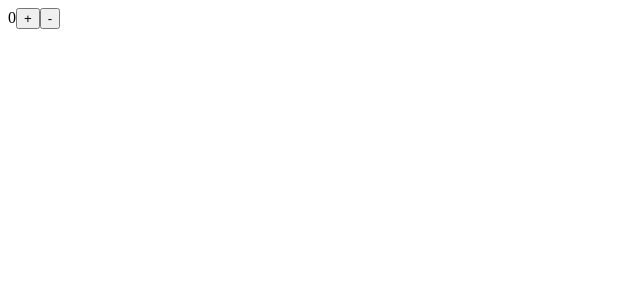
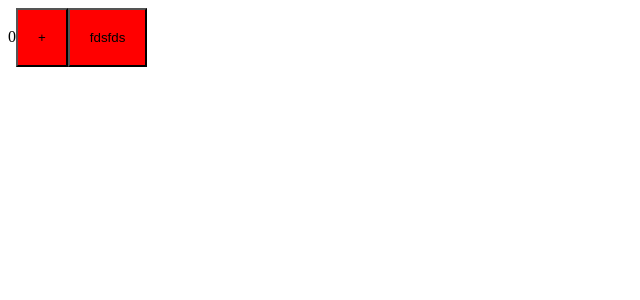
Before and after one commit to Heinzic/WebpackModuleFederation, a React app: page / in a window 1280 px wide. Shown: the top 300 px of the page, without its empty margins (0-640 px from the left). Built offline with nearby package versions, Linux system fonts and the light colour scheme.

Commit message:
настройка css

```diff
--- /dev/null
+++ b/index.d.ts
@@ -0,0 +1 @@
+declare module "*.scss";
--- a/package.json
+++ b/package.json
@@ -25,7 +25,12 @@
     "@types/react-dom": "^18.2.11",
     "@types/webpack": "^5.28.3",
     "@types/webpack-dev-server": "^4.7.2",
+    "css-loader": "^6.8.1",
     "html-webpack-plugin": "^5.5.3",
+    "mini-css-extract-plugin": "^2.7.6",
+    "sass": "^1.69.0",
+    "sass-loader": "^13.3.2",
+    "style-loader": "^3.3.3",
     "ts-loader": "^9.5.0",
     "ts-node": "^10.9.1",
     "typescript": "^5.2.2",
--- /dev/null
+++ b/src/components/App.scss
@@ -0,0 +1,4 @@
+button {
+  background-color: red;
+  padding: 20px;
+}
--- a/src/components/App.tsx
+++ b/src/components/App.tsx
@@ -1,4 +1,5 @@
 import { useState } from "react";
+import './App.scss'
 
 export function App() {
 
@@ -7,7 +8,7 @@
         <div>
             {count}
             <button onClick={() => setCount((prev) => prev + 1)} >+</button>
-            <button onClick={() => setCount((prev) => prev - 1)} >-</button>
+            <button onClick={() => setCount((prev) => prev - 1)} ><span>fdsfds</span></button>
         </div>
     );
 }
--- a/webpack.config.ts
+++ b/webpack.config.ts
@@ -2,6 +2,7 @@
 import HtmlWebpackPlugin from "html-webpack-plugin";
 import webpack from "webpack";
 import type { Configuration as DevServerConfiguration } from 'webpack-dev-server'
+import MiniCssExtractPlugin from 'mini-css-extract-plugin'
 
 type Mode = 'production' | 'development'
 interface EnvVariables {
@@ -10,8 +11,9 @@
 }
 
 export default (env: EnvVariables) => {
+  const isDev = env.mode === 'development'
+  const isProd = env.mode === 'production'
 
-  const isDev = env.mode === 'development'
   const config: webpack.Configuration =
   {
     mode: env.mode ?? "development",
@@ -26,9 +28,14 @@
         template: path.resolve(__dirname, "public", "index.html"),
       }),
       isDev && new webpack.ProgressPlugin(),
+      isProd && new MiniCssExtractPlugin({ filename: 'css/[name].[contenthash:8].css', chunkFilename: 'css/css/[name].[contenthash:8].css' })
     ].filter(Boolean),
     module: {
       rules: [
+        {
+          test: /\.s[ac]ss$/i,
+          use: [isDev ? 'style-loader' : MiniCssExtractPlugin.loader, 'css-loader', 'sass-loader'],
+        },
         {
           test: /\.tsx?$/,
           use: 'ts-loader',
```
Also changed, not shown: 1 other file (tests, documents, lock files or other folders).
